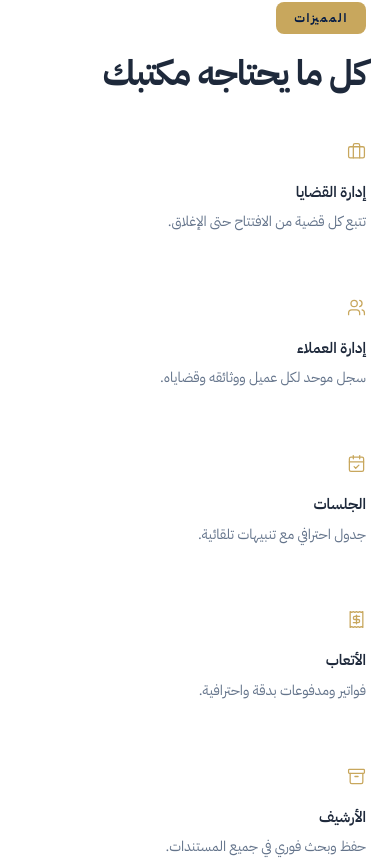
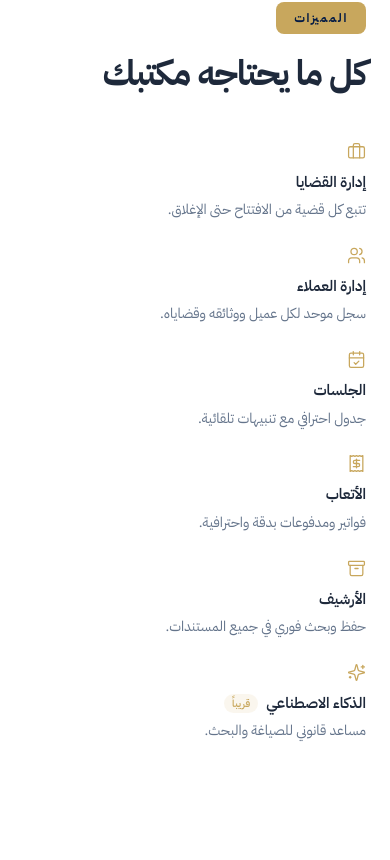
Before and after one commit to mohammedabdelnasser884-hash/Sanad-landing, a React (Vite) app: page / in a window 390 px wide. Shown: the part 1049-1909 px from the top of the page. Built offline with nearby package versions, Linux system fonts and the light colour scheme.

Commit message:
Update FeaturesSection.tsx

```diff
--- a/src/components/sections/FeaturesSection.tsx
+++ b/src/components/sections/FeaturesSection.tsx
@@ -32,7 +32,7 @@ export default function FeaturesSection() {
           <SectionHeading eyebrow="المميزات" title="كل ما يحتاجه مكتبك" align="start" />
         </motion.div>
 
-        <div className="grid grid-cols-1 md:grid-cols-2 lg:grid-cols-3 gap-x-20 gap-y-16">
+        <div className="grid grid-cols-1 md:grid-cols-2 lg:grid-cols-3 gap-x-10 lg:gap-x-20 gap-y-6 md:gap-y-10 lg:gap-y-16">
           {features.map((f, i) => (
             <motion.div
               key={i}
@@ -43,11 +43,11 @@ export default function FeaturesSection() {
             >
               <f.icon
                 size={19}
-                className="text-[#C8A75D] mb-5"
+                className="text-[#C8A75D] mb-2.5"
                 strokeWidth={1.6}
               />
               <h3
-                className="text-[#1E293B] font-semibold mb-2 flex items-center gap-2"
+                className="text-[#1E293B] font-semibold mb-1.5 flex items-center gap-2"
                 style={{ fontSize: 15 }}
               >
                 {f.title}
```
